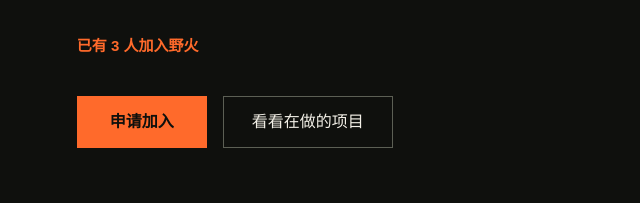
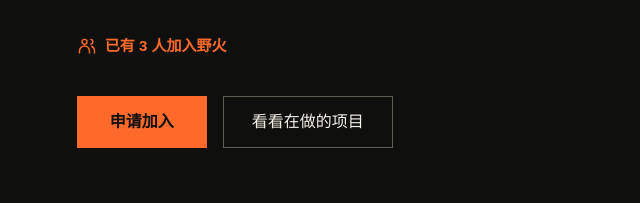
Before and after one commit to hubnhu/wildfire, an Astro site: page / in a window 1280 px wide. Shown: the part 559-762 px from the top of the page, 0-640 px from the left. Built offline with nearby package versions, Linux system fonts and the light colour scheme; Astro itself is replaced by a stand-in of ours.

Commit message:
add svg logo

```diff
--- a/src/pages/index.astro
+++ b/src/pages/index.astro
@@ -52,7 +52,22 @@ const steps = [
       <div class="eyebrow muted">项目工作室 · 由发起人亲自把关</div>
       <h1><span class="hero-line">真项目，缺人做。</span><span class="hero-line">想做事的人，缺机会。</span></h1>
       <p class="hero-copy">野火把这两边放到一起。你加入一个真实的项目，由发起人亲自带，做出来的东西是真的，能写进简历。不收费，也没有工资。</p>
-      <p class="community-members"> 已有 {totalMembers} 人加入野火</p>
+      <p class="community-members">
+      <svg
+        width="20"
+        height="20"
+        viewBox="0 0 24 24"
+        fill="none"
+        stroke="currentColor"
+        stroke-width="1.7"
+        aria-hidden="true"
+      >
+        <circle cx="9" cy="7" r="3" />
+        <path d="M3 21v-3a6 6 0 0 1 12 0v3M16 4a3 3 0 0 1 0 6M21 21v-3a6 6 0 0 0-4-5.65" />
+      </svg>
+
+      <span>已有 {totalMembers} 人加入野火</span>
+      </p>
       <div class="button-row"><a href="/apply" class="button">申请加入</a><a href="#projects" class="button button-outline">看看在做的项目</a></div>
     </div>
   </section>
@@ -81,7 +96,25 @@ const steps = [
   <section id="projects">
     <div class="container stack gap-36">
       <div class="section-heading">
-        <div class="stack"><div class="eyebrow">项目</div><h2>正在做的项目</h2><p class ="community-members">已有{totalMembers}人参与</p> </div>
+        <div class="stack"><div class="eyebrow">项目</div><div class="project-title-row">
+          <h2>正在做的项目</h2>
+          <p class="community-members">
+            <svg
+              width="20"
+              height="20"
+              viewBox="0 0 24 24"
+              fill="none"
+              stroke="currentColor"
+              stroke-width="1.7"
+              aria-hidden="true"
+            >
+              <circle cx="9" cy="7" r="3" />
+              <path d="M3 21v-3a6 6 0 0 1 12 0v3M16 4a3 3 0 0 1 0 6M21 21v-3a6 6 0 0 0-4-5.65" />
+            </svg>
+
+            <span>已有 {totalMembers} 人参与</span>
+            </p>
+          </div></div>
         <div class="project-controls"><span>共 <span data-count>{projects.length}</span> 个，左右拖动查看</span>
           <button type="button" class="arrow-button" aria-label="上一个项目" data-step="-1" aria-controls="project-scroller"><svg width="20" height="20" viewBox="0 0 24 24" fill="none" stroke="currentColor" stroke-width="2" aria-hidden="true"><path d="M15 6l-6 6 6 6" /></svg></button>
           <button type="button" class="arrow-button" aria-label="下一个项目" data-step="1" aria-controls="project-scroller"><svg width="20" height="20" viewBox="0 0 24 24" fill="none" stroke="currentColor" stroke-width="2" aria-hidden="true"><path d="M9 6l6 6-6 6" /></svg></button>
--- a/src/styles/global.css
+++ b/src/styles/global.css
@@ -188,9 +188,16 @@ legend { padding: 0; margin-bottom: 8px; }
 
 .community-members {
   margin: 0;
+  display: inline-flex;
+  align-items: center;
+  gap: 8px;
   color: var(--accent);
   font-size: 15px;
   font-weight: 700;
+}
+
+.community-members svg {
+  flex-shrink: 0;
 }
 
 .project-title-row {
```
